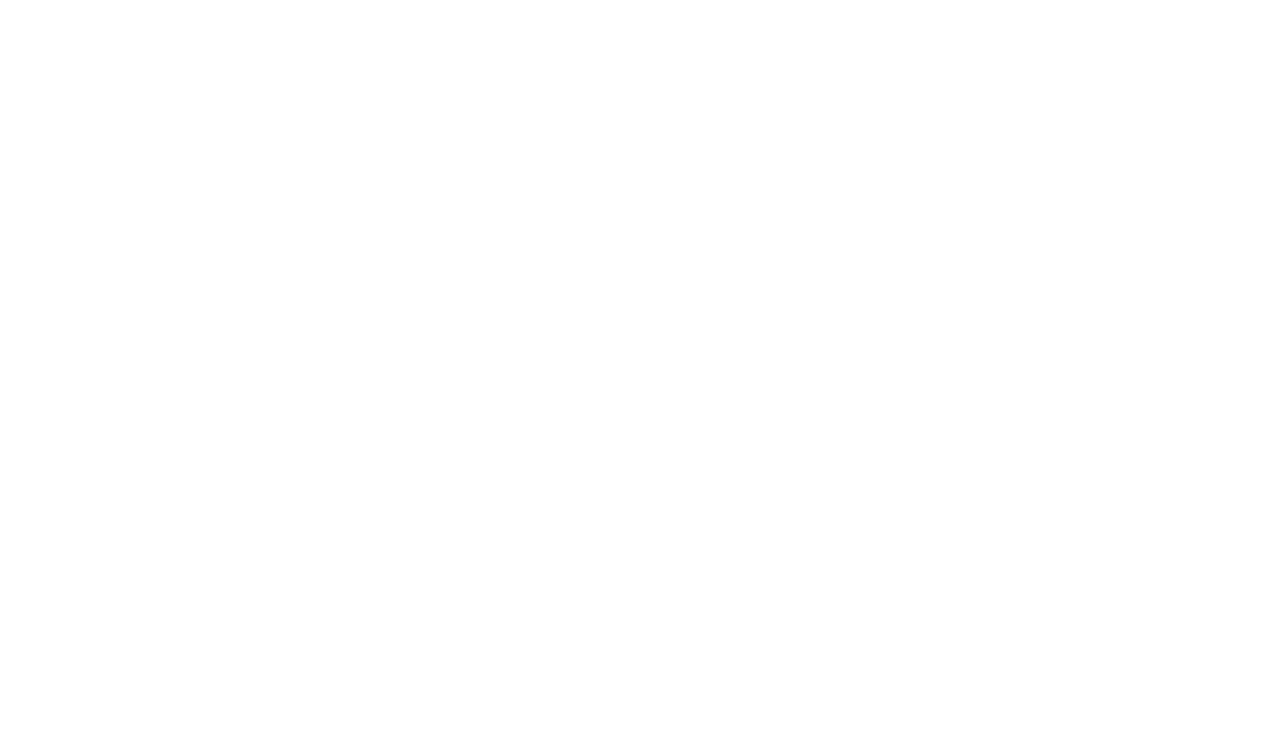
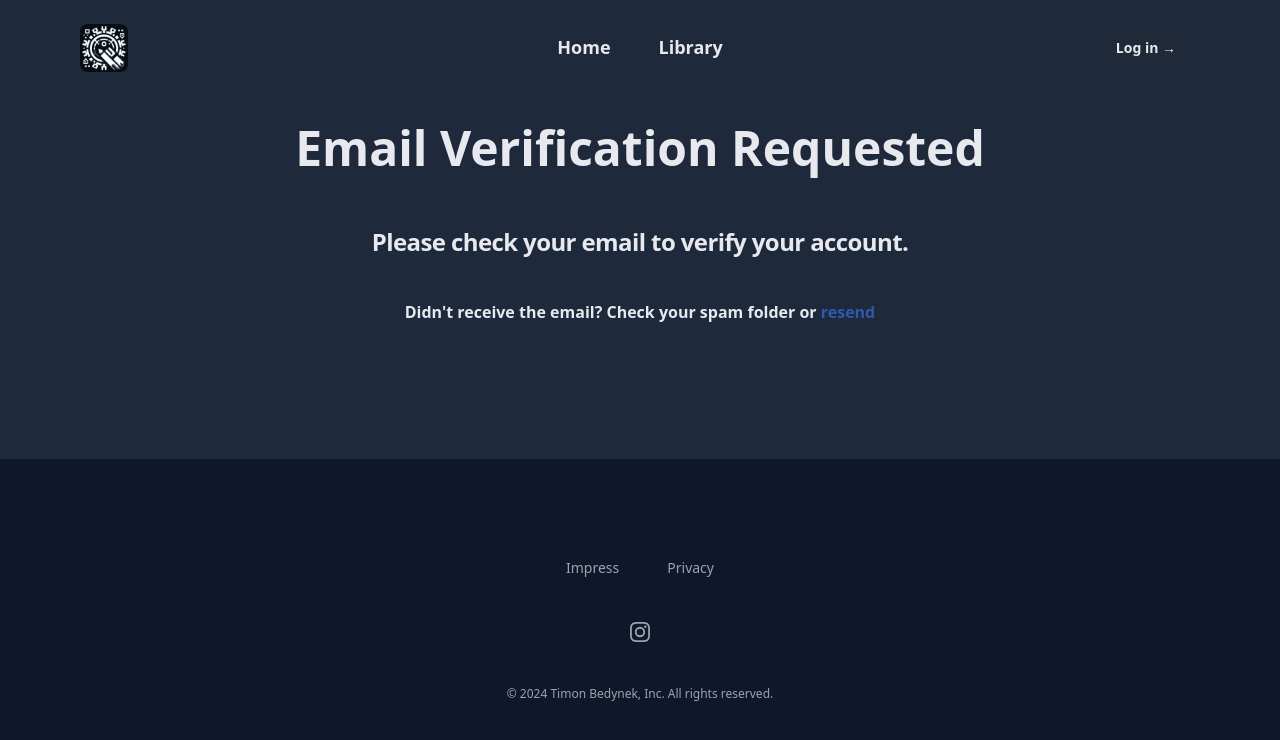
Before and after one commit to TimonBed/GamingFrontend, a React (Vite) app: page /verification_requested in a window 1280 px wide. Before the commit this address had no page. Shown: the top 740 px of the page. Built offline with nearby package versions, Linux system fonts and the light colour scheme.

Commit message:
resend email added

```diff
--- a/src/App.tsx
+++ b/src/App.tsx
@@ -21,6 +21,7 @@ import Users from "./components/admin/Users/Users";
 import ReferencesPage from "./components/admin/References/ReferencesPage";
 import AdminReferences from "./components/admin/References/AdminReferences";
 import EmailVerification from "./components/login/EmailVerification";
+import VerificationRequested from "./components/login/VerificationRequested";
 
 function App() {
   return (
@@ -47,6 +48,10 @@ function App() {
               <Route path="/reference/:id" element={<ReferenceDetail />} />
               <Route path="/games" element={<GameMain />} />
               <Route path="/register" element={<Register />} />
+              <Route
+                path="/verification_requested"
+                element={<VerificationRequested />}
+              />
             </Route>
             <Route path="/verify/:token" element={<EmailVerification />} />
 
--- a/src/components/login/Register.tsx
+++ b/src/components/login/Register.tsx
@@ -2,6 +2,7 @@ import { useState, useRef, useEffect } from "react";
 import { Link, useNavigate } from "react-router-dom"; // Use useNavigate instead of useHistory
 import logo from "../../assets/logo.png";
 import axios from "axios";
+import { useUser } from "../../UserContext";
 
 export default function Register() {
   // store username
@@ -12,7 +13,7 @@ export default function Register() {
   const [error, setError] = useState(false);
   const [loading, setLoading] = useState(false);
   const inputRef = useRef<HTMLInputElement>(null);
-
+  const { updateUser } = useUser();
   // Get navigate function
   const navigate = useNavigate();
 
@@ -37,7 +38,15 @@ export default function Register() {
         role: "user",
       })
       .then(async () => {
-        navigate("/login"); // Redirect to the home page
+        updateUser({
+          username: username,
+          email: email,
+          role: "user",
+          first_name: "",
+          last_name: "",
+          gravatar: "",
+        });
+        navigate("/verification_requested"); // Redirect to the home page
       })
       .catch(() => {
         setError(true);
--- /dev/null
+++ b/src/components/login/VerificationRequested.tsx
@@ -0,0 +1,35 @@
+import axios from "axios";
+import { useUser } from "../../UserContext";
+
+const VerificationRequested = () => {
+  const { user } = useUser();
+  const handleResendEmail = () => {
+    // resend email
+    axios.post("/api/auth/resend-email", { email: user?.email });
+  };
+
+  return (
+    <div className="flex flex-1 text-brandtext flex-col px-6 py-12 lg:px-8 bg-slate-800 ">
+      <div className="mt-16">
+        <h1>Email Verification Requested</h1>
+        <p className="mt-10 text-center text-2xl font-bold leading-9 tracking-tight">
+          Please check your email to verify your account.
+        </p>
+        {/* resend after 1min */}
+        <p className="mt-10 text-center text-md font-semibold leading-6">
+          Didn't receive the email? Check your spam folder or{" "}
+          <button
+            className="text-brandprimary hover:text-brandprimaryhover"
+            onClick={() => {
+              handleResendEmail();
+            }}
+          >
+            resend
+          </button>
+        </p>
+      </div>
+    </div>
+  );
+};
+
+export default VerificationRequested;
```
